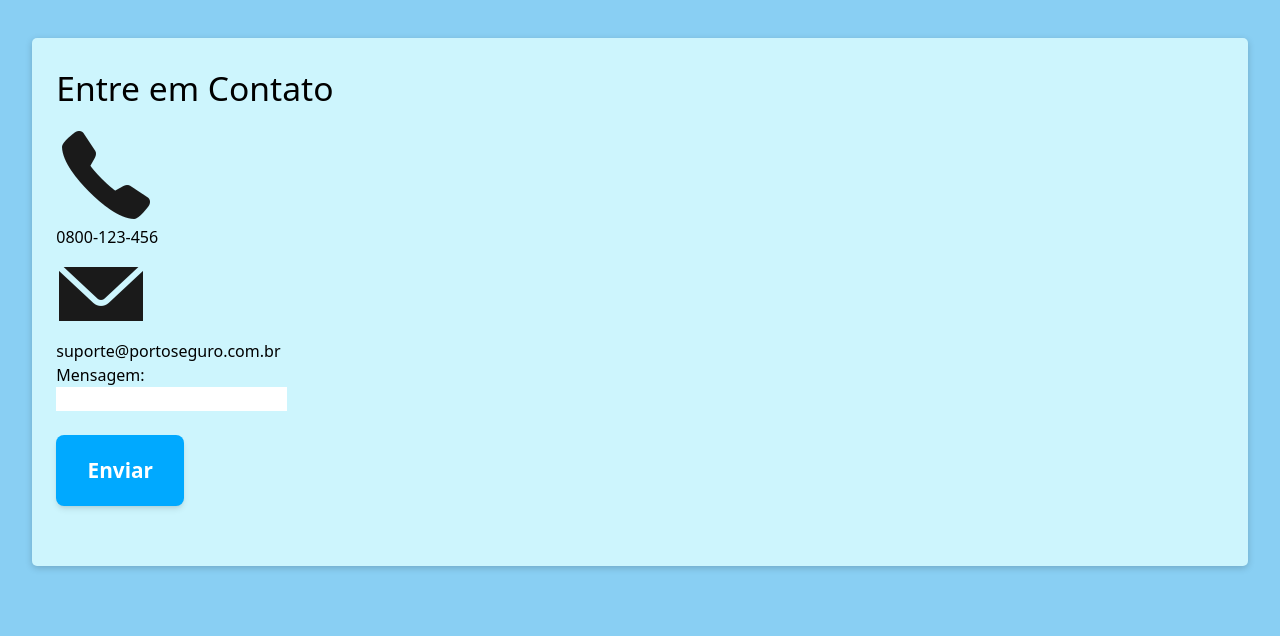
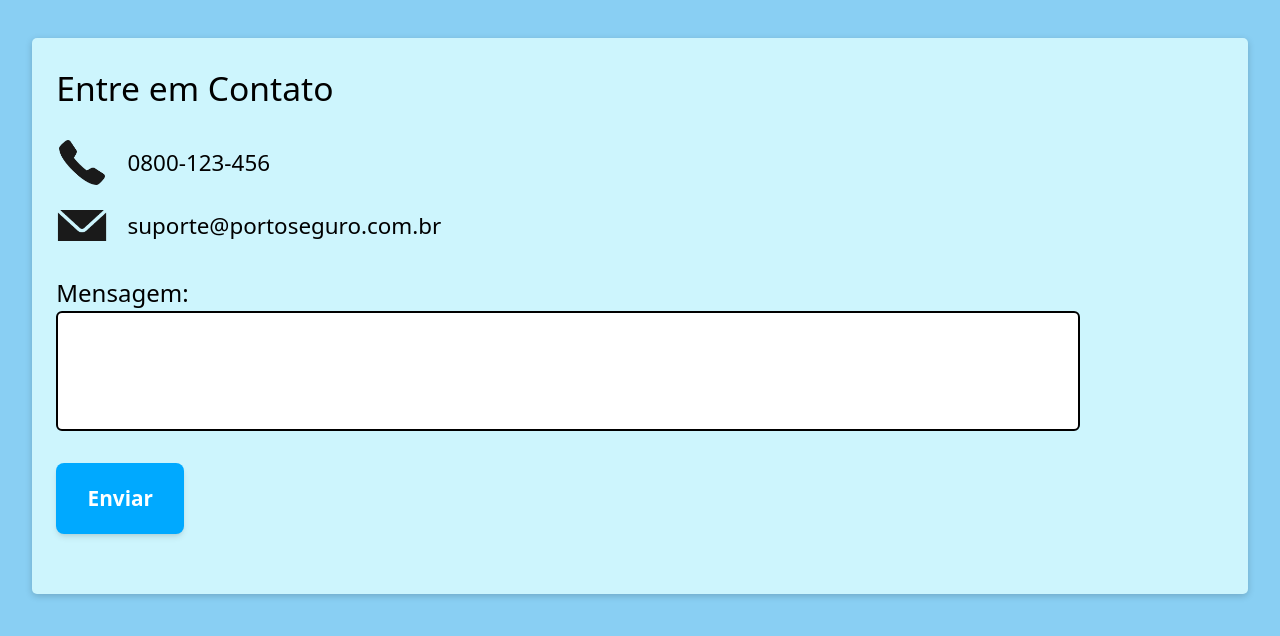
Before and after one commit to felipesora/sprint4-frontend, a Next.js app in the folder carro-seguro/: page /contato in a window 1280 px wide. Shown: the top 636 px of the page. Built offline with nearby package versions, Linux system fonts and the light colour scheme.

Commit message:
estilização da página de contato

```diff
--- a/carro-seguro/src/app/globals.css
+++ b/carro-seguro/src/app/globals.css
@@ -196,3 +196,40 @@ footer {
 .faq_descritivo4 {
     @apply pb-[4%];
 }
+
+/* Contato */
+#box_icones {
+    @apply mt-[2%];
+}
+
+.flex_contato {
+    @apply flex items-center gap-5;
+}
+
+.flex_contato2 {
+    @apply mt-[1%];
+}
+
+.flex_contato > img {
+    @apply w-[4vw];
+}
+
+.flex_contato > p {
+    @apply text-[1.4rem];
+}
+
+#dados_contato {
+    @apply mt-[2%];
+}
+
+.texto_dados {
+    @apply text-[1.5rem];
+}
+
+#id_nome_usuario {
+    @apply w-[40vw] p-2.5 border-2 border-black rounded-md text-[1.1rem] mb-2;
+}
+
+#id_mensagem_usuario {
+    @apply w-[80vw] h-[15vh] p-5 border-2 border-black rounded-md text-[1.1rem] mb-2;
+}
```
